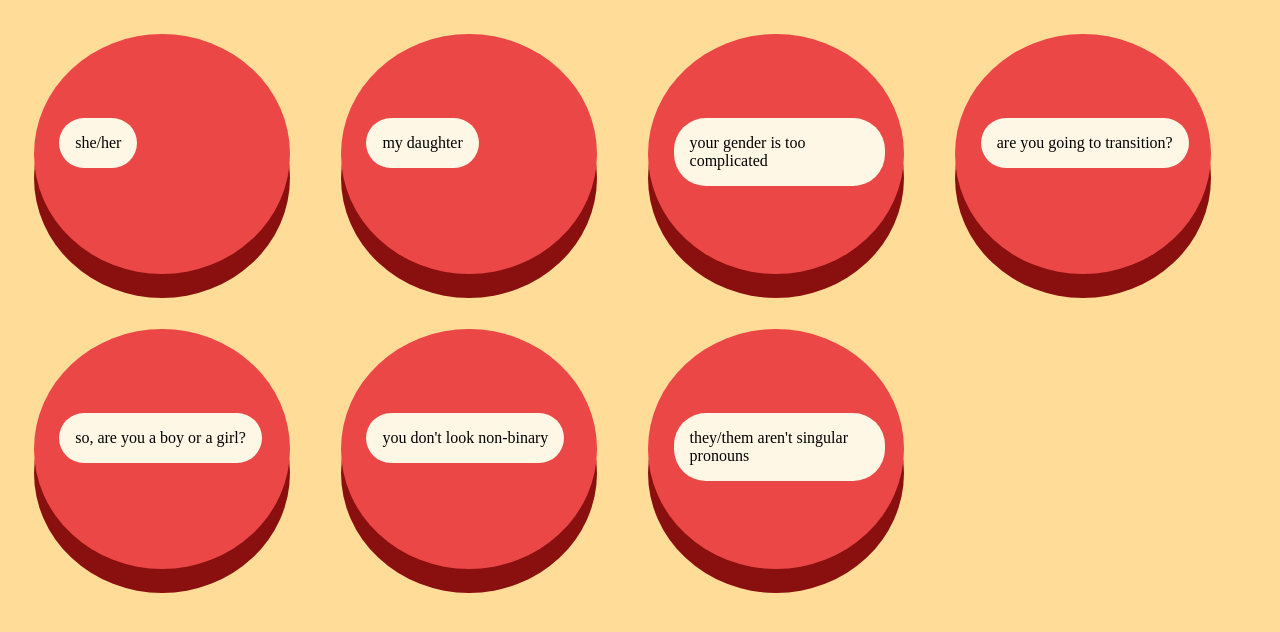
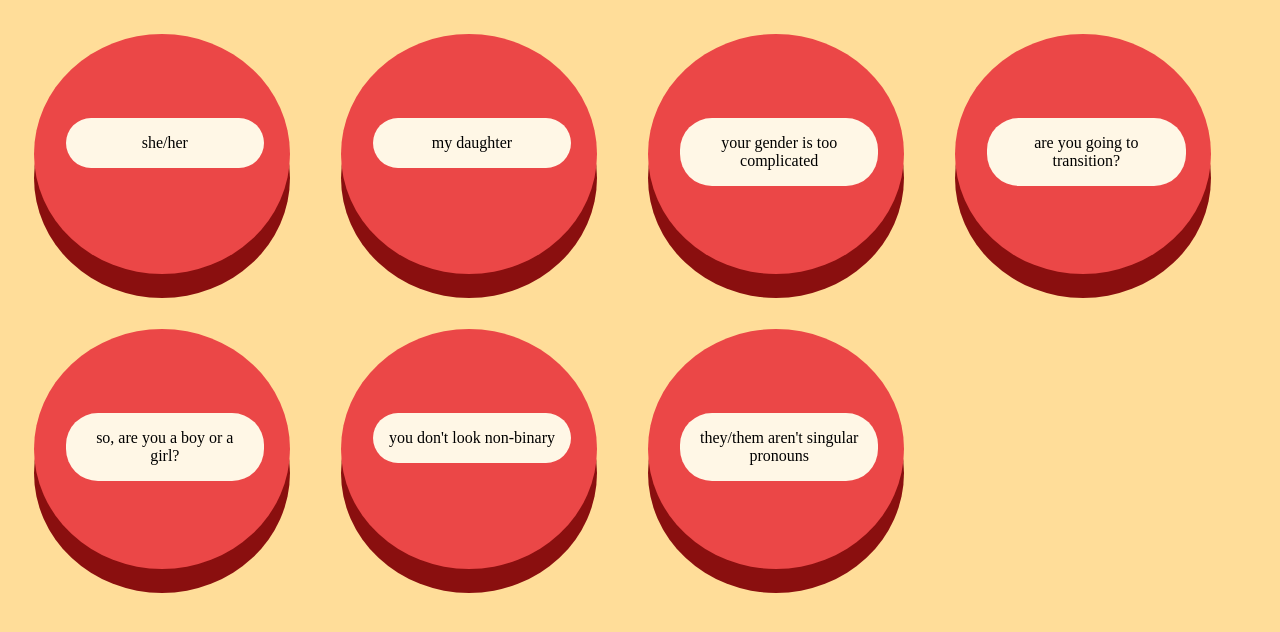
Before and after one commit to MayMoiseeva/transrage, a plain HTML site: page index.html in a window 1280 px wide. Drawn offline with nearby package versions, Linux system fonts and the light colour scheme.

Commit message:
text style

```diff
--- a/style.css
+++ b/style.css
@@ -24,12 +24,14 @@ body{
 	filter:none;
 	display:inline-block;
 	background:hsl(40,100%,95%);
-	max-width:14vw;
+	width:13vw;
 	position:absolute;
 	top:35%;
-	left:2vw;
+	left:2.5vw;
 	padding:1em;
 	border-radius: 2em;
+	text-align: center;
+
 }
 
 .page{
```
